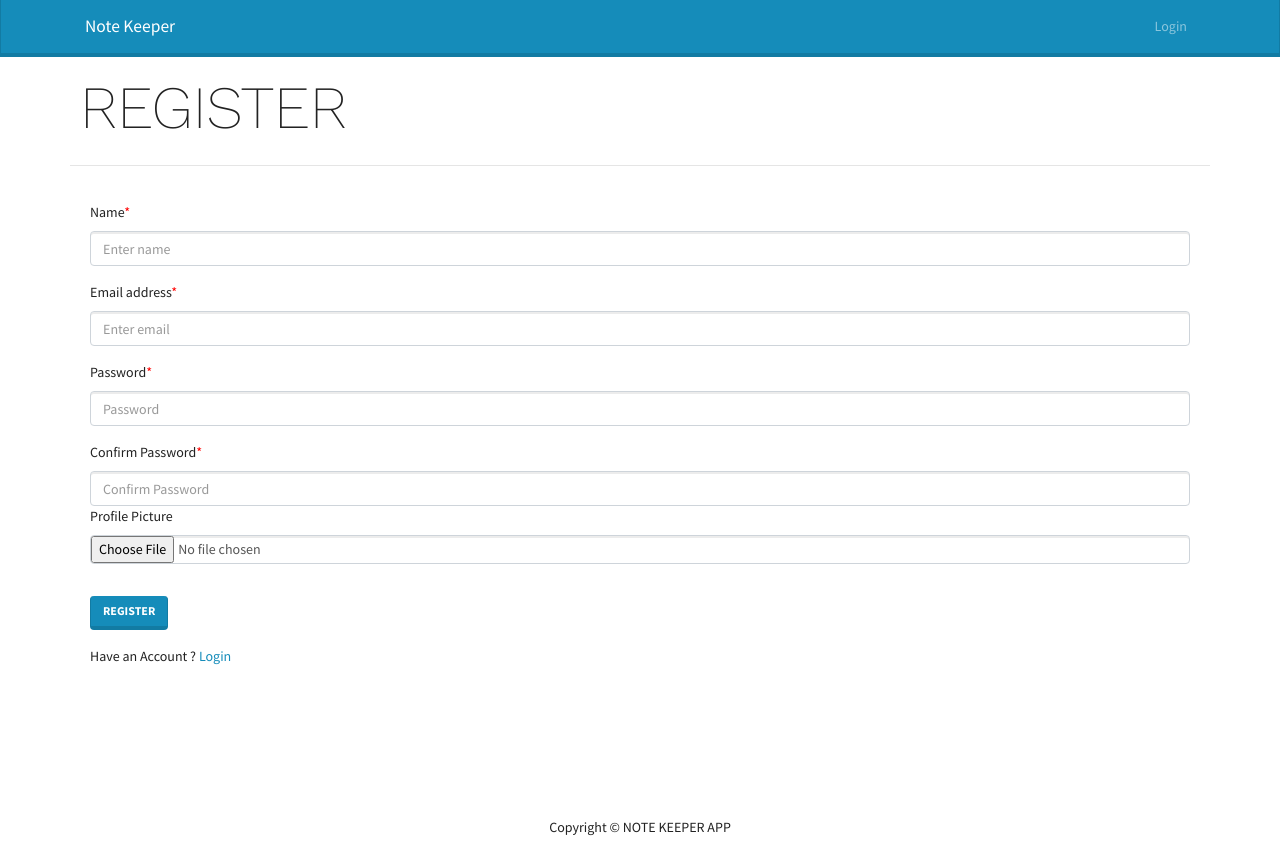
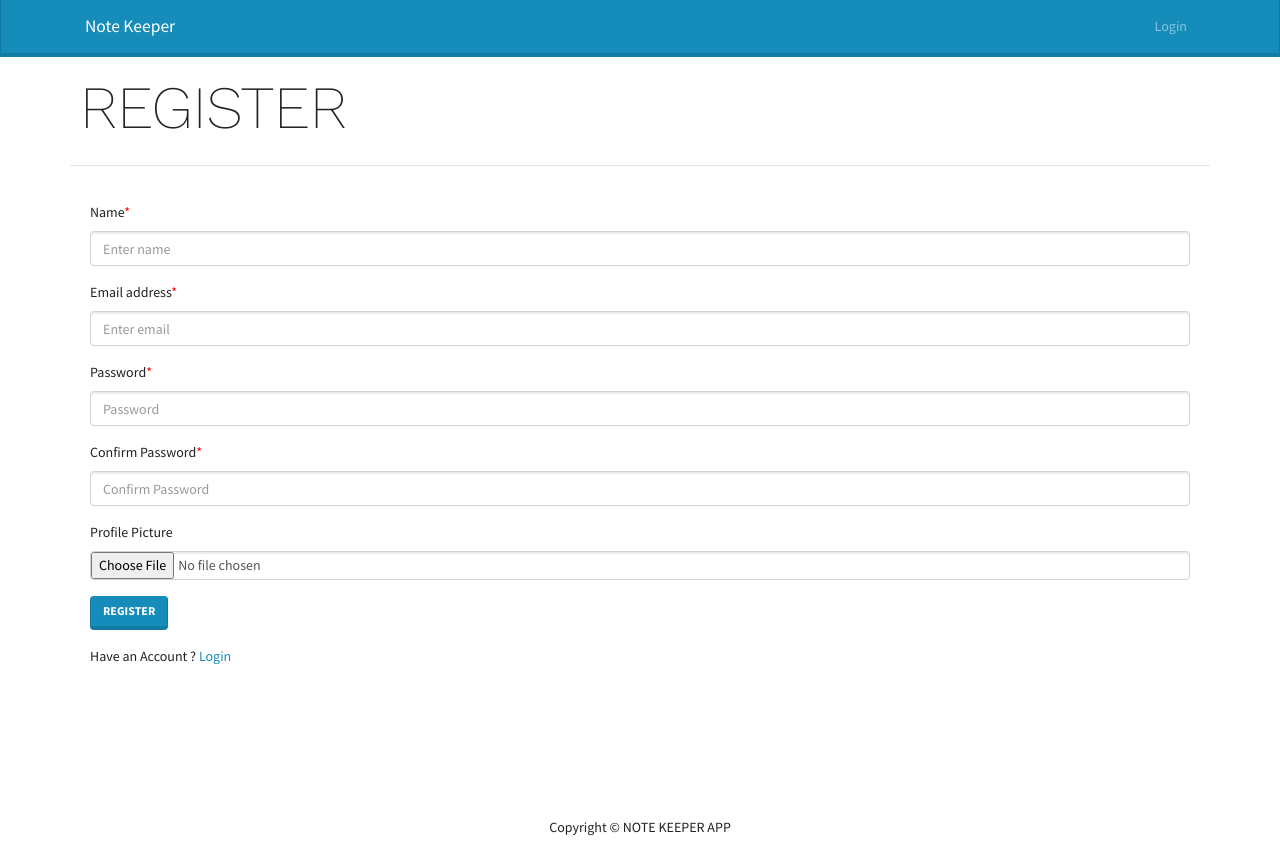
Before and after one commit to antaripa04/Note-Keeper-App, a React (Create React App) app in the folder frontend/: page /register in a window 1280 px wide. Built offline with nearby package versions, Linux system fonts and the light colour scheme.

Commit message:
changes in Regiter Screen

```diff
--- a/frontend/src/components/pages/RegisterScreen/RegisterScreen.js
+++ b/frontend/src/components/pages/RegisterScreen/RegisterScreen.js
@@ -81,6 +81,7 @@ const RegisterScreen = () => {
           config
         );
         setLoading(false);
+        history.push("/mynotes");
         localStorage.setItem("userInfo", JSON.stringify(data));
 
       } catch (error) {
@@ -151,7 +152,7 @@ const RegisterScreen = () => {
               {picMessage}
             </ErrorMessage>
           )}
-          <Form.Group className="mb-3">
+          <Form.Group className="mt-3">
             <Form.Label>Profile Picture</Form.Label>
             <Form.Control
               onChange={(e) => postDetails(e.target.files[0])}
```
